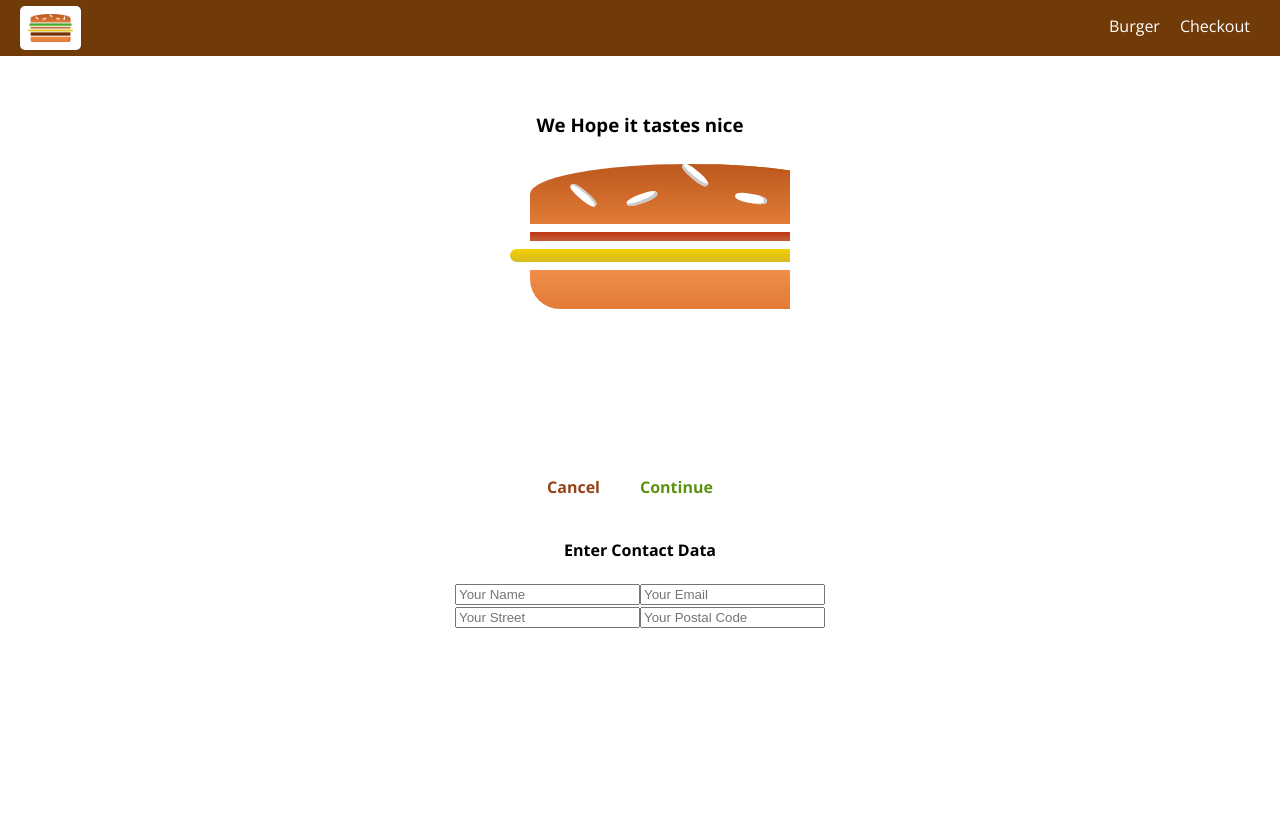
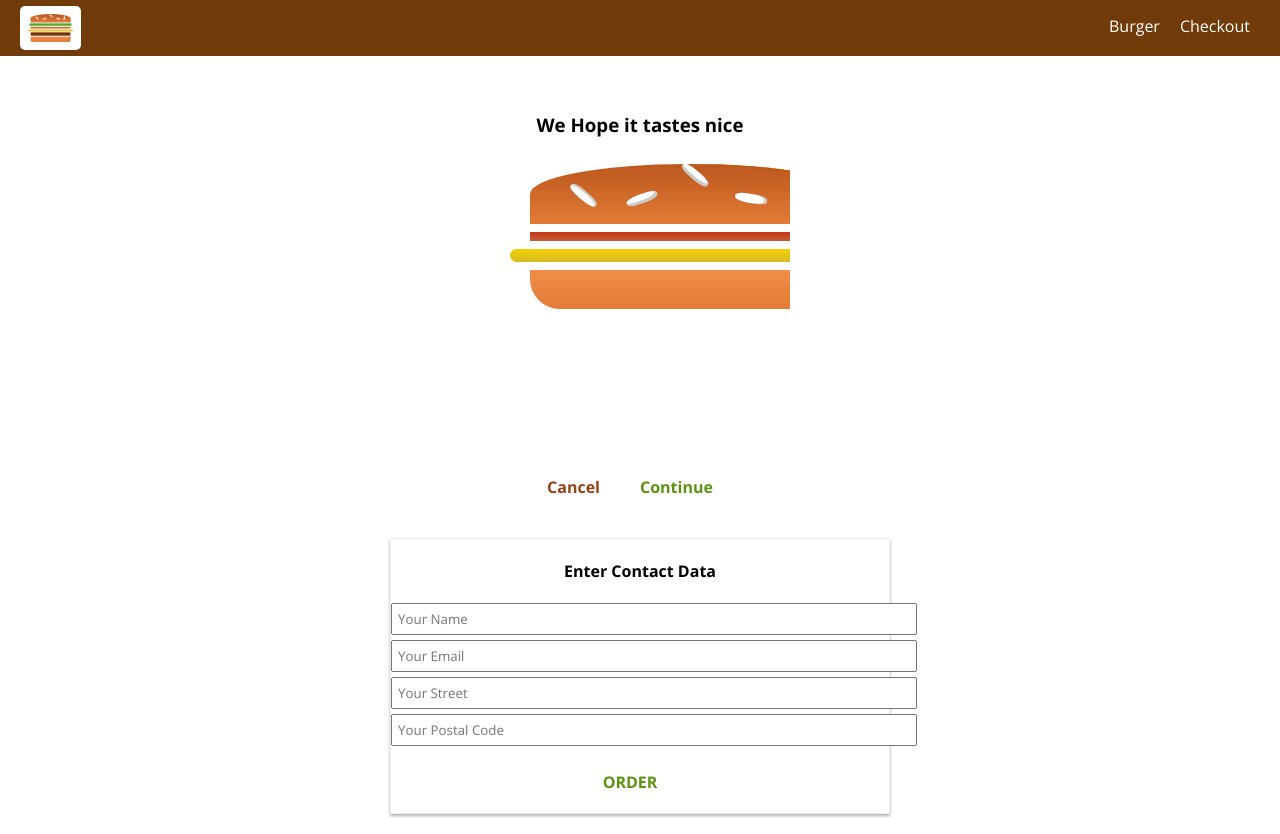
Before and after one commit to Nutod/react-burger-builder, a React app: page /checkout in a window 1280 px wide. Both pictures are taken after a click on the button "Continue". Before the commit the page ends 800 px from the top, so only its background shows below. Built offline with nearby package versions, Linux system fonts and the light colour scheme.

Commit message:
Added the Form Submission Handler

```diff
--- a/src/containers/Checkout/ContactData/ContactData.js
+++ b/src/containers/Checkout/ContactData/ContactData.js
@@ -1,14 +1,26 @@
 import React, { Component } from "react";
 import styled from "styled-components";
+import { ButtonSuccess } from "../../../components/Burger/OrderSummary/OrderSummary";
 
 const ContactDataWrapper = styled.div`
-  margin: 20px auto;
-  widthL 80%;
-  text-align: center;
+	margin: 20px auto;
+	width: 80%;
+	text-align: center;
+	box-shadow: 0 2px 3px rgba(0, 0, 0, 0.3);
+	border: 1px solid #eee;
+	box-sizing: border-box;
 
-  @media (min-width: 600px) {
-    width: 500px
-  }
+	@media (min-width: 600px) {
+		width: 500px;
+	}
+`;
+
+const Input = styled.input`
+	display: block;
+	width: 40vw;
+	font-family: inherit;
+	padding: 5px;
+	margin: 5px auto;
 `;
 
 class ContactData extends Component {
@@ -21,15 +33,21 @@ class ContactData extends Component {
 		}
 	};
 
+	orderHandler = event => {
+		event.preventDefault();
+		alert("Someone clicked something...");
+	};
+
 	render() {
 		return (
 			<ContactDataWrapper>
 				<h4>Enter Contact Data</h4>
-				<form action="" method="post">
-					<input type="text" name="name" placeholder="Your Name" />
-					<input type="email" name="email" placeholder="Your Email" />
-					<input type="text" name="street" placeholder="Your Street" />
-					<input type="text" name="postalcode" placeholder="Your Postal Code" />
+				<form onSubmit={this.orderHandler}>
+					<Input type="text" name="name" placeholder="Your Name" />
+					<Input type="email" name="email" placeholder="Your Email" />
+					<Input type="text" name="street" placeholder="Your Street" />
+					<Input type="text" name="postalcode" placeholder="Your Postal Code" />
+					<ButtonSuccess>ORDER</ButtonSuccess>
 				</form>
 			</ContactDataWrapper>
 		);
```
